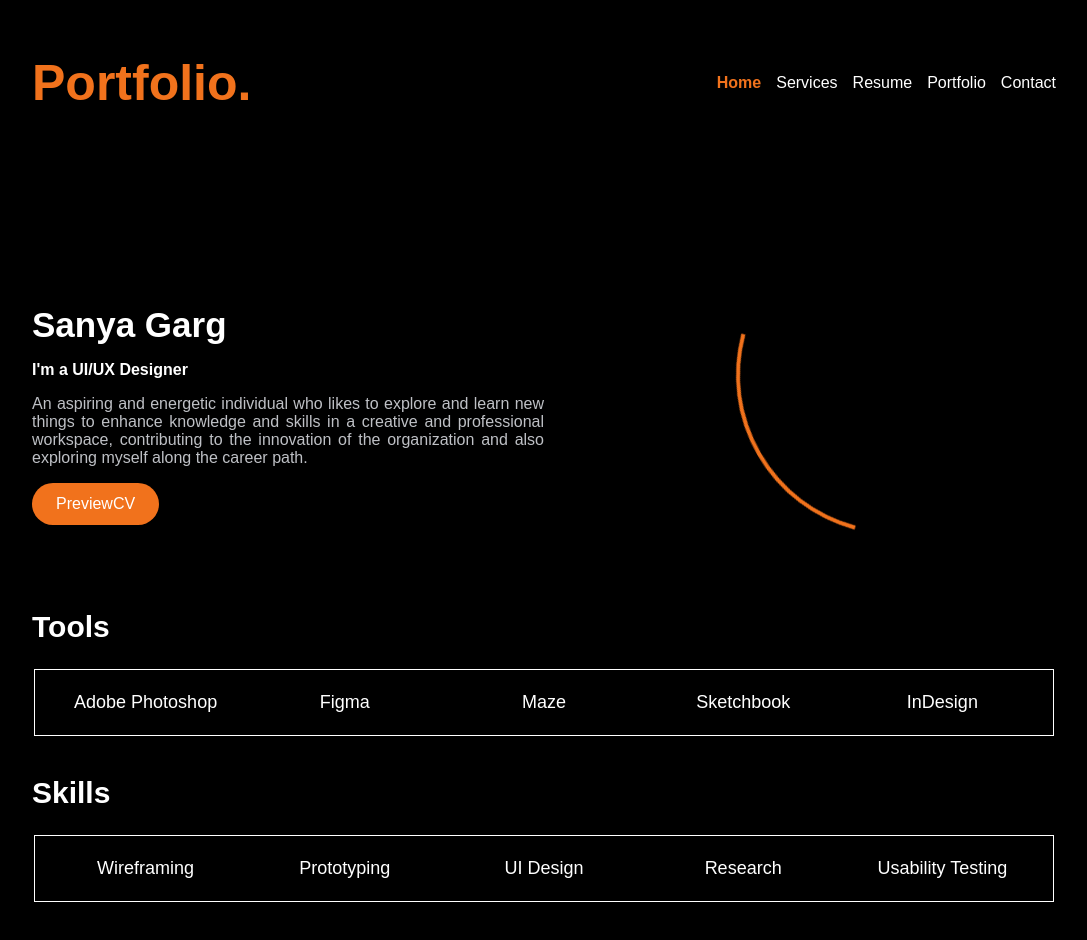
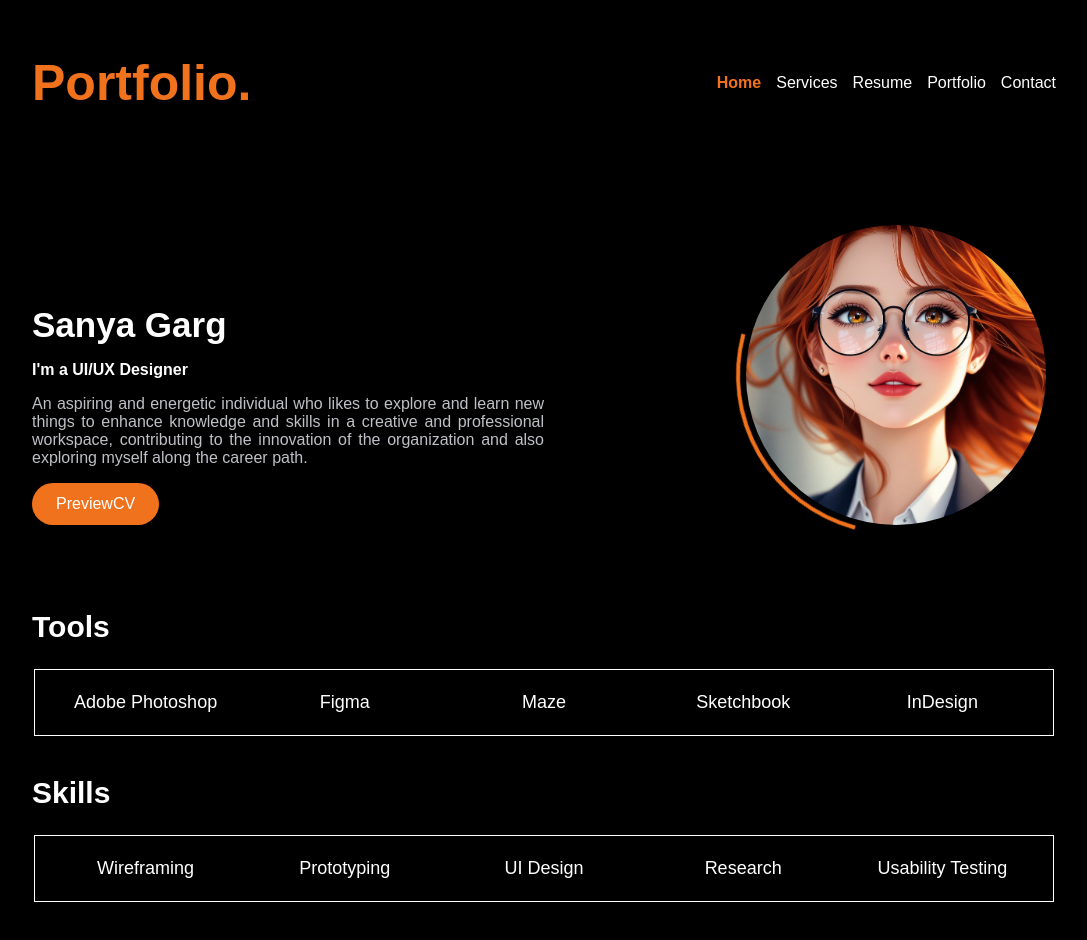
Before and after one commit to Sanya14arch/Portfolio, a plain HTML site: page index.html in a window 1280 px wide. Shown: the whole page, without its empty margins (96-1183 px from the left). Drawn offline with Linux system fonts and the light colour scheme.

Commit message:
Update index.html

```diff
--- a/index.html
+++ b/index.html
@@ -156,7 +156,7 @@
       </div>
       <div class="profile-wrapper">
         <div class="circle"></div>
-        <img src="images/Profile.jpg" alt="Profile" class="profile-image">
+        <img src="Profile.jpg" alt="Profile" class="profile-image">
       </div>
     </div>
     <div class="tools">
```
